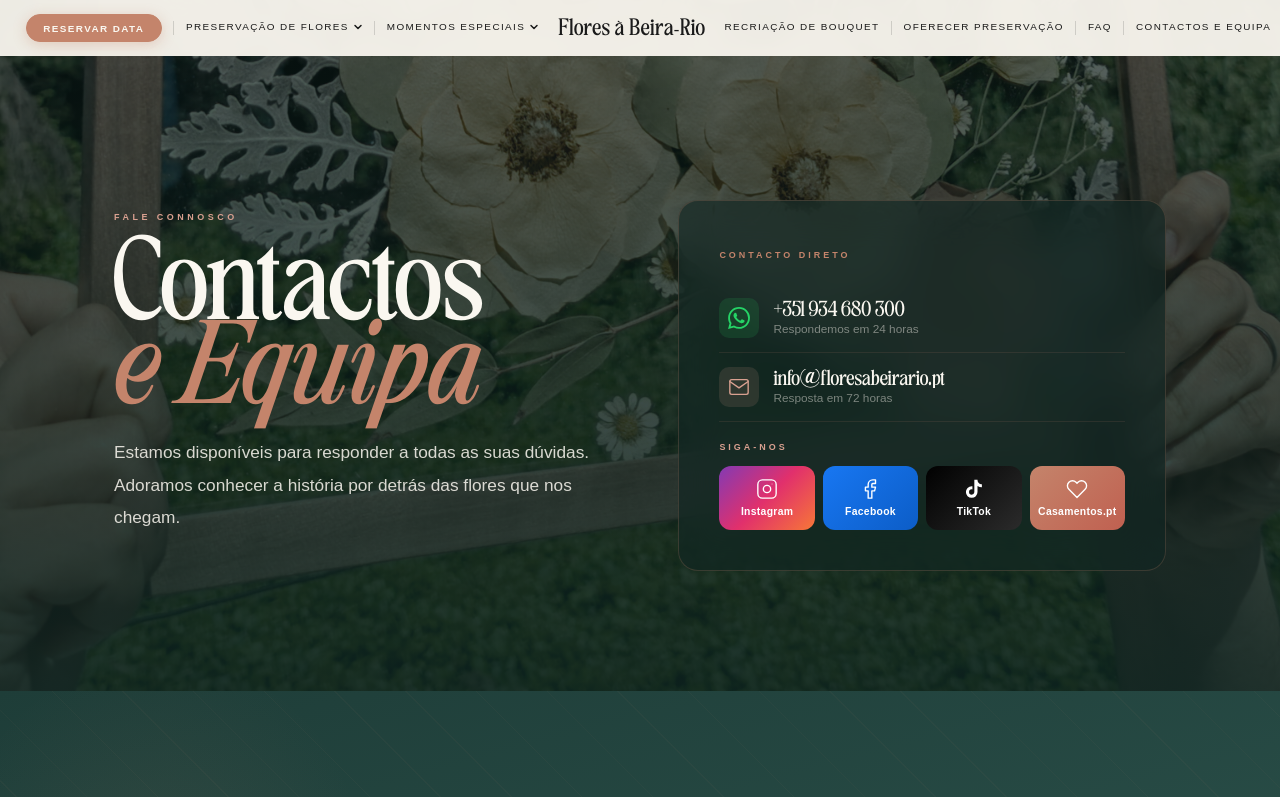
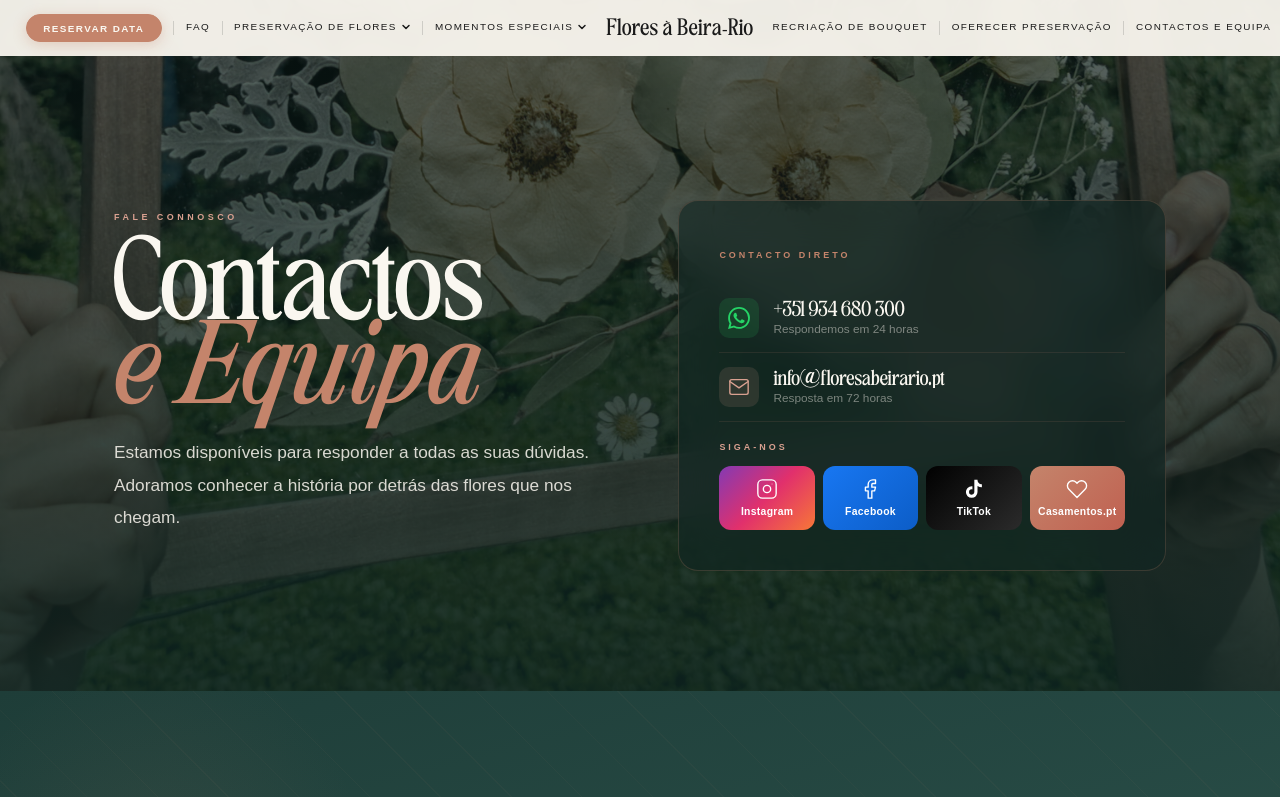
Before and after one commit to floresabeirario/fbr-website, a Next.js app: page /contactos in a window 1280 px wide. Shown: the top 797 px of the page. Built offline with nearby package versions, Linux system fonts and the light colour scheme; a web font is replaced by a local one.

Commit message:
Update Nav.jsx

```diff
--- a/app/_components/Nav.jsx
+++ b/app/_components/Nav.jsx
@@ -326,7 +326,7 @@ export default function NavClient() {
   const show = scrolled || !isHome;
 
   // Links da direita sem Blog
-  const rightLinks = NAV_RIGHT.filter(item => item.name !== "Blog");
+  const rightLinks = NAV_RIGHT.filter(item => item.name !== "Blog" && item.name !== "FAQ");
 
   return (
     <>
@@ -344,9 +344,16 @@ export default function NavClient() {
       >
         <div className="nav-bar">
 
-          {/* ── ESQUERDA (desktop): Reservar Data | Preservação | Momentos ── */}
+          {/* ── ESQUERDA (desktop): Reservar Data | FAQ | Preservação | Momentos ── */}
           <div className="nav-left desktop-only">
             <NavCTA shouldShowScrolled={show} pathname={pathname} />
+            <NavDivider scrolled={show} />
+            <a href="/perguntas-frequentes" className="nav-link" style={{
+              fontWeight: "500", textTransform: "uppercase",
+              color: show ? "#1a1a1a" : "#fff",
+            }}>
+              FAQ
+            </a>
             <NavDivider scrolled={show} />
             <DesktopDropdown menu={NAV_PRESERVACAO} scrolled={show} />
             <NavDivider scrolled={show} />
```
